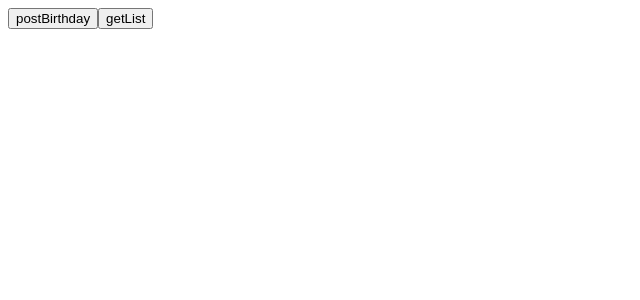
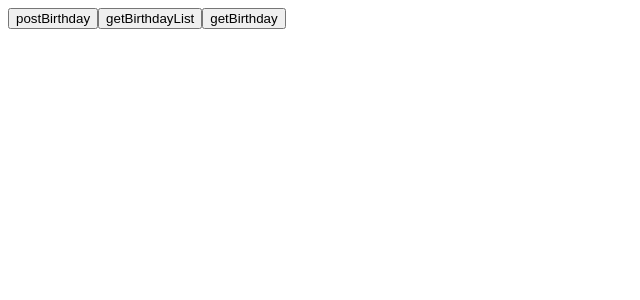
Before and after one commit to frorong/Birthday, a Next.js app: page / in a window 1280 px wide. Shown: the top 300 px of the page, without its empty margins (0-640 px from the left). Built offline with nearby package versions, Linux system fonts and the light colour scheme.

Commit message:
Add healthcheck

```diff
--- a/src/app/page.tsx
+++ b/src/app/page.tsx
@@ -3,6 +3,11 @@
 import axios from 'axios';
 
 export default function Home() {
+  const getHealthcheck = async () => {
+    const res = await axios.get('/api/healthcheck');
+    console.log(res);
+  };
+
   const postBirthday = async () => {
     const res = await axios.post('/api/birthday/create', {
       name: '이동욱',
@@ -10,14 +15,19 @@ export default function Home() {
     });
   };
 
-  const getList = async () => {
+  const getBirthdayList = async () => {
     const res = await axios.get('/api/birthday/list');
+  };
+
+  const getBirthday = async () => {
+    const res = await axios.delete(`/api/birthday/${40}`);
   };
 
   return (
     <div>
       <button onClick={postBirthday}>postBirthday</button>
-      <button onClick={getList}>getList</button>
+      <button onClick={getBirthdayList}>getBirthdayList</button>
+      <button onClick={getBirthday}>getBirthday</button>
     </div>
   );
 }
```
Also changed, not shown: 1 other file (tests, documents, lock files or other folders).
